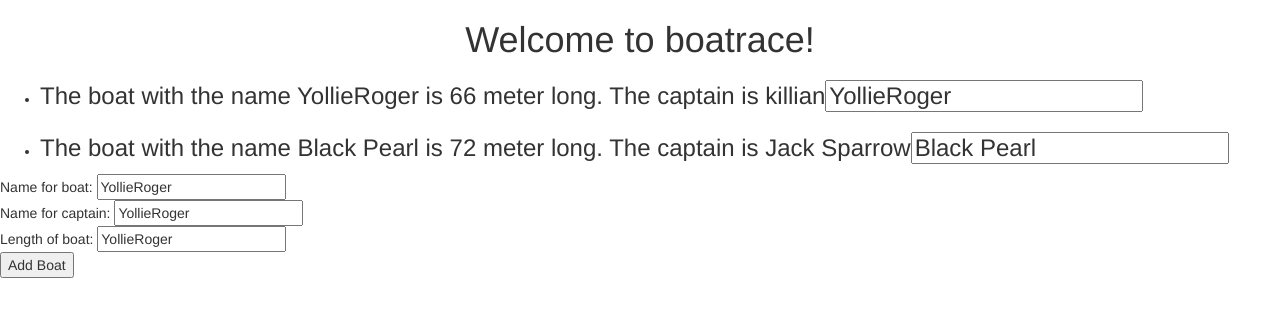
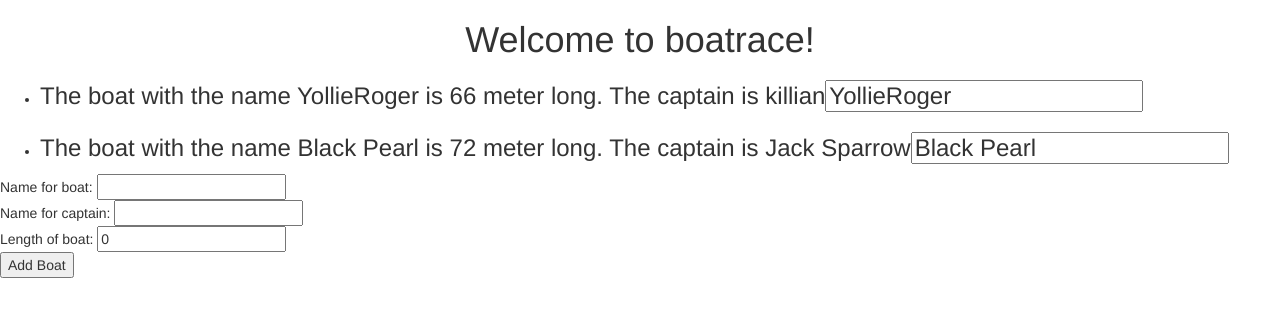
Before and after one commit to FelixvL/boatraceleiden, an Angular app in the folder frontend/boat-race/: page / in a window 1280 px wide. Shown: the top 316 px of the page. Built offline with nearby package versions, Linux system fonts and the light colour scheme.

Commit message:
add of new boat works

```diff
--- a/frontend/boat-race/src/app/boat/boat.component.html
+++ b/frontend/boat-race/src/app/boat/boat.component.html
@@ -6,8 +6,8 @@
     </ul>
 </div>
 <div>
-    Name for boat: <input [(ngModel)]="boat1.nameBoat"><br>
-    Name for captain: <input [(ngModel)]="boat1.nameBoat"><br>
-    Length of boat: <input [(ngModel)]="boat1.nameBoat"><br>
+    Name for boat: <input [(ngModel)]="nameBoat"><br>
+    Name for captain: <input [(ngModel)]="nameCaptain"><br>
+    Length of boat: <input [(ngModel)]="lengthBoat"><br>
     <button (click)="makeBoat()">Add Boat</button>
 </div>
--- a/frontend/boat-race/src/app/boat/boat.component.ts
+++ b/frontend/boat-race/src/app/boat/boat.component.ts
@@ -7,9 +7,9 @@ import { Boat } from './boat';
   styleUrls: ['./boat.component.css']
 })
 export class BoatComponent {
-    nameCaptain : string = 'testnameCaptainInBoatComponent';
-    lengthBoat : number = 24;
-    nameBoat : string = 'testBoatNameInBoatComponent';
+    nameCaptain : string = '';
+    lengthBoat : number = 0;
+    nameBoat : string = '';
     boat1 : Boat = new Boat();
     boat2 : Boat = new Boat();
     boatArray : Boat[] = [];
@@ -26,9 +26,12 @@ export class BoatComponent {
     }
     makeBoat(){
         let boat : Boat = new Boat();
-        boat.nameBoat = 'testname';
-        boat.nameCaptain = 'testnamec';
-        boat.lengthBoat = 55;
+        boat.nameBoat = this.nameBoat;
+        boat.nameCaptain = this.nameCaptain;
+        boat.lengthBoat = this.lengthBoat;
         this.boatArray.push(boat);
+        this.nameBoat = '';
+        this.nameCaptain = '';
+        this.lengthBoat = 0;
     }
 }
```
